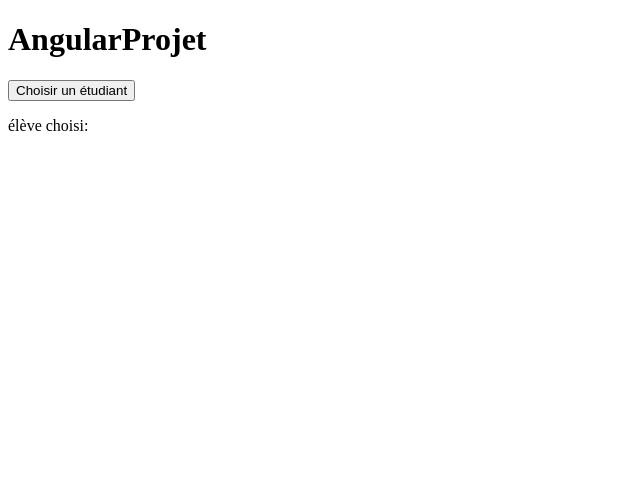
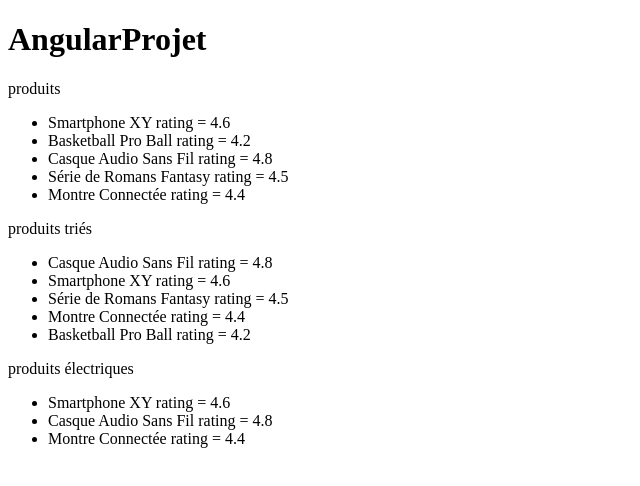
Before and after one commit to danielgonzalez0/WS-Angular-playground, an Angular app: page / in a window 1280 px wide. Shown: the top 486 px of the page, without its empty margins (0-640 px from the left). Built offline with nearby package versions, Linux system fonts and the light colour scheme.

Commit message:
end aka sort

```diff
--- a/src/app/app.component.html
+++ b/src/app/app.component.html
@@ -1,2 +1,2 @@
 <h1>{{title}}</h1>
-<app-pickviewer/>
+<app-products/>
--- a/src/app/app.component.ts
+++ b/src/app/app.component.ts
@@ -1,11 +1,10 @@
 import { Component } from '@angular/core';
-import { RouterOutlet } from '@angular/router';
-import { PickviewerComponent } from "./pickviewer/pickviewer.component";
+import { ProductsComponent } from "./products/products.component";
 
 @Component({
   selector: 'app-root',
   standalone: true,
-  imports: [RouterOutlet, PickviewerComponent],
+  imports: [ProductsComponent],
   templateUrl: './app.component.html',
   styleUrl: './app.component.scss'
 })
--- a/src/app/pickviewer/pickviewer.component.html
+++ /dev/null
@@ -1,3 +0,0 @@
-<button (click)="pickReviewer()">Choisir un étudiant</button>
-
-<p>élève choisi: {{pickViewer}}</p>
--- a/src/app/pickviewer/pickviewer.component.ts
+++ /dev/null
@@ -1,49 +0,0 @@
-import { Component } from '@angular/core';
-interface Student {
-  name: string;
-  hasReviewed: boolean;
-}
-
-@Component({
-  selector: 'app-pickviewer',
-  standalone: true,
-  imports: [],
-  templateUrl: './pickviewer.component.html',
-  styleUrl: './pickviewer.component.scss',
-})
-export class PickviewerComponent {
-  private students: Student[] = [
-    { name: 'Alice', hasReviewed: false },
-    { name: 'Bob', hasReviewed: false },
-    { name: 'Charlie', hasReviewed: false },
-    { name: 'David', hasReviewed: false },
-  ];
-
-  public pickViewer: string = '';
-
-  public setAllSutdentsReviewed(): void {
-    this.students.forEach((student) => {
-      student.hasReviewed = false;
-    });
-  }
-
-  public getStudentByName(name: string): Student | undefined {
-    return this.students.find((student) => student.name === name);
-  }
-
-  public pickReviewer(): void {
-    const studentsToPick = this.students.filter(
-      (student) => !student.hasReviewed
-    );
-
-    const randomIndex = Math.floor(Math.random() * studentsToPick.length);
-    const studentToPick = studentsToPick[randomIndex];
-    const student = this.getStudentByName(studentToPick.name);
-    if (student) student.hasReviewed = true;
-
-    if (studentsToPick.length === 1) this.setAllSutdentsReviewed();
-    console.log('students', this.students);
-
-    this.pickViewer = studentToPick.name;
-  }
-}
--- /dev/null
+++ b/src/app/products/products.component.html
@@ -0,0 +1,20 @@
+<p>produits</p>
+<ul>
+  @for(product of products; track product.id){
+  <li>{{ product.name }} rating = {{ product.rating }}</li>
+  }
+</ul>
+
+<p>produits triés</p>
+<ul>
+  @for(product of sortedProducts; track product.id){
+  <li>{{ product.name }} rating = {{ product.rating }}</li>
+  }
+</ul>
+
+<p>produits électriques</p>
+<ul>
+  @for(product of filterProducts; track product.id){
+  <li>{{ product.name }} rating = {{ product.rating }}</li>
+  }
+</ul>
--- /dev/null
+++ b/src/app/products/products.component.ts
@@ -0,0 +1,79 @@
+import { Component } from '@angular/core';
+
+type Product = {
+  id: number;
+  name: string;
+  category: string;
+  price: number;
+  rating: number;
+};
+
+@Component({
+  selector: 'app-products',
+  standalone: true,
+  imports: [],
+  templateUrl: './products.component.html',
+  styleUrl: './products.component.scss',
+})
+export class ProductsComponent {
+  products: Product[] = [
+    {
+      id: 1,
+      name: 'Smartphone XY',
+      category: 'Électronique',
+      price: 799.99,
+      rating: 4.6,
+    },
+    {
+      id: 2,
+      name: 'Basketball Pro Ball',
+      category: 'Sport',
+      price: 29.99,
+      rating: 4.2,
+    },
+    {
+      id: 3,
+      name: 'Casque Audio Sans Fil',
+      category: 'Électronique',
+      price: 199.99,
+      rating: 4.8,
+    },
+    {
+      id: 4,
+      name: 'Série de Romans Fantasy',
+      category: 'Livres',
+      price: 59.99,
+      rating: 4.5,
+    },
+    {
+      id: 5,
+      name: 'Montre Connectée',
+      category: 'Électronique',
+      price: 249.99,
+      rating: 4.4,
+    },
+  ];
+
+  sortedProducts!: Product[];
+
+  filterProducts!: Product[];
+
+  ngOnInit() {
+    this.sortByRating();
+    this.fiterByCategory('Électronique');
+  }
+
+  sortByRating(): Product[] {
+    this.sortedProducts = [...this.products].sort(
+      (a, b) => b.rating - a.rating
+    );
+    return this.sortedProducts;
+  }
+
+  fiterByCategory(category: string): Product[] {
+    this.filterProducts = this.products.filter(
+      (product) => product.category === category
+    );
+    return this.filterProducts;
+  }
+}
```
Also changed, not shown: src/app/products/products.component.scss (added), 1 other file (tests, documents, lock files or other folders).
